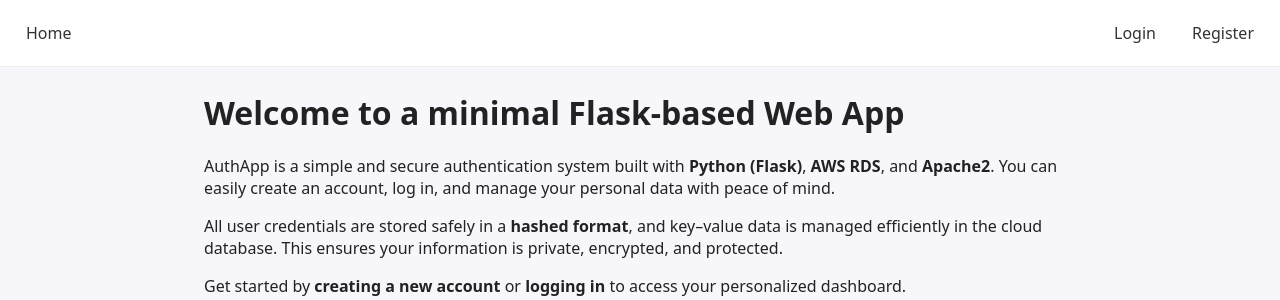
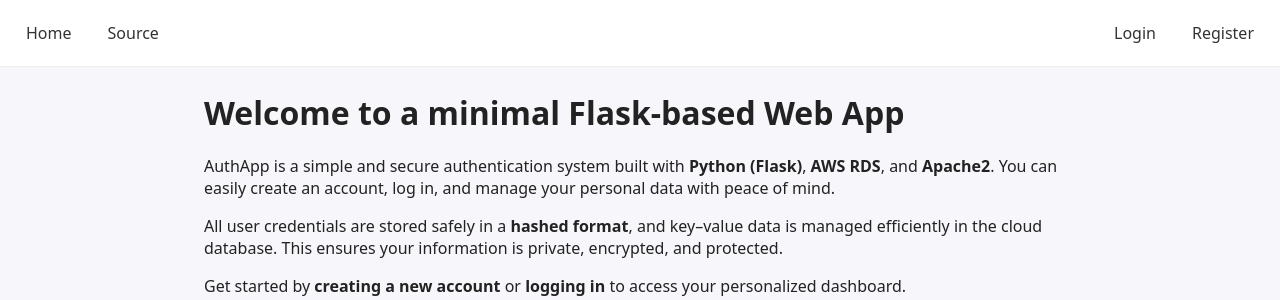
Before and after one commit to akshay-404/Flask-Web-App, a Flask app: page / in a window 1280 px wide. Shown: the top 300 px of the page. Run offline with Flask 3, Linux system fonts and the light colour scheme.

Commit message:
included link to source

```diff
--- a/templates/base.html
+++ b/templates/base.html
@@ -10,6 +10,7 @@
 <body>
   <nav class="nav">
     <a href="{{ url_for('index') }}">Home</a>
+    <a href="https://github.com/akshay-404/Flask-Web-App" target="_blank">Source</a>
     {% if session.get('user_id') %}
       <a href="{{ url_for('dashboard') }}">Dashboard</a>
     {% endif %}
```
